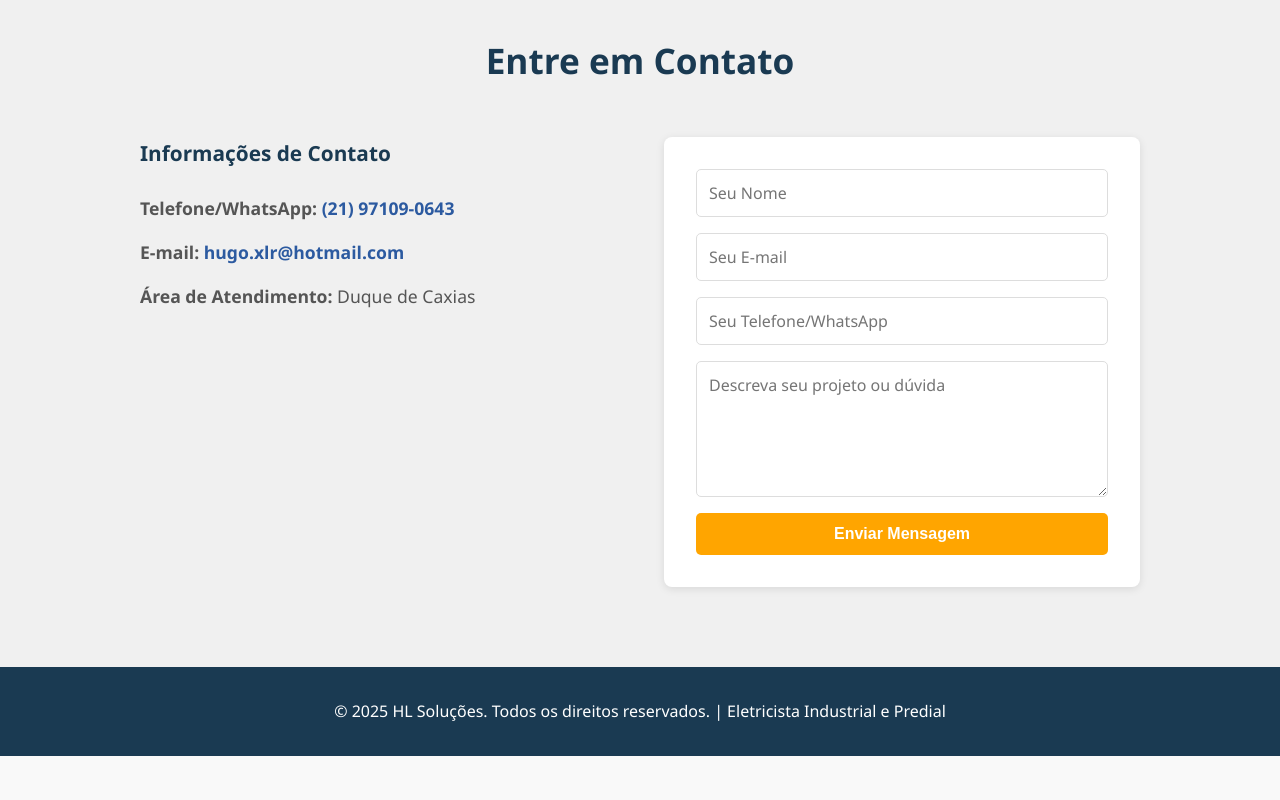
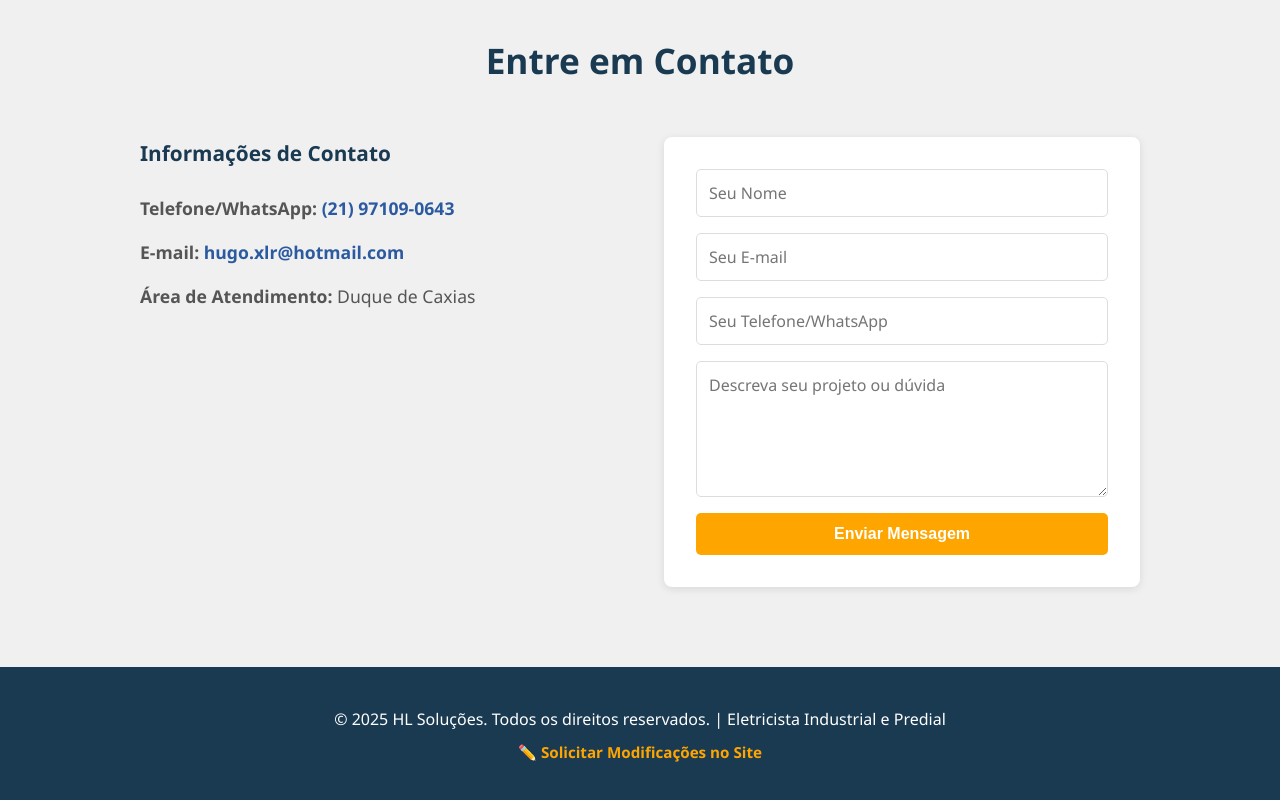
Before and after one commit to EletricaHL/EletricaHL.github.io, a plain HTML site: page index.html in a window 1280 px wide. Shown: the part 2680-3480 px from the top of the page. Before the commit the page ends 3436 px from the top, so only its background shows below. Drawn offline with Linux system fonts and the light colour scheme.

Commit message:
Adicionar botão de Solicitar Modificações no rodapé

```diff
--- a/css/style.css
+++ b/css/style.css
@@ -344,7 +344,24 @@ body {
 }
 
 .footer p {
-    margin: 0;
+    margin: 0.5rem 0;
+}
+
+.footer-edit {
+    margin-top: 1rem;
+    font-size: 0.95rem;
+}
+
+.edit-link {
+    color: #ffa500;
+    text-decoration: none;
+    font-weight: bold;
+    transition: color 0.3s ease;
+}
+
+.edit-link:hover {
+    color: #ff8c00;
+    text-decoration: underline;
 }
 
 /* Responsividade */
--- a/index.html
+++ b/index.html
@@ -152,6 +152,7 @@
     <footer class="footer">
         <div class="container">
             <p>&copy; 2025 HL Soluções. Todos os direitos reservados. | Eletricista Industrial e Predial</p>
+            <p class="footer-edit"><a href="https://manus.im" target="_blank" class="edit-link">✏️ Solicitar Modificações no Site</a></p>
         </div>
     </footer>
 
```
